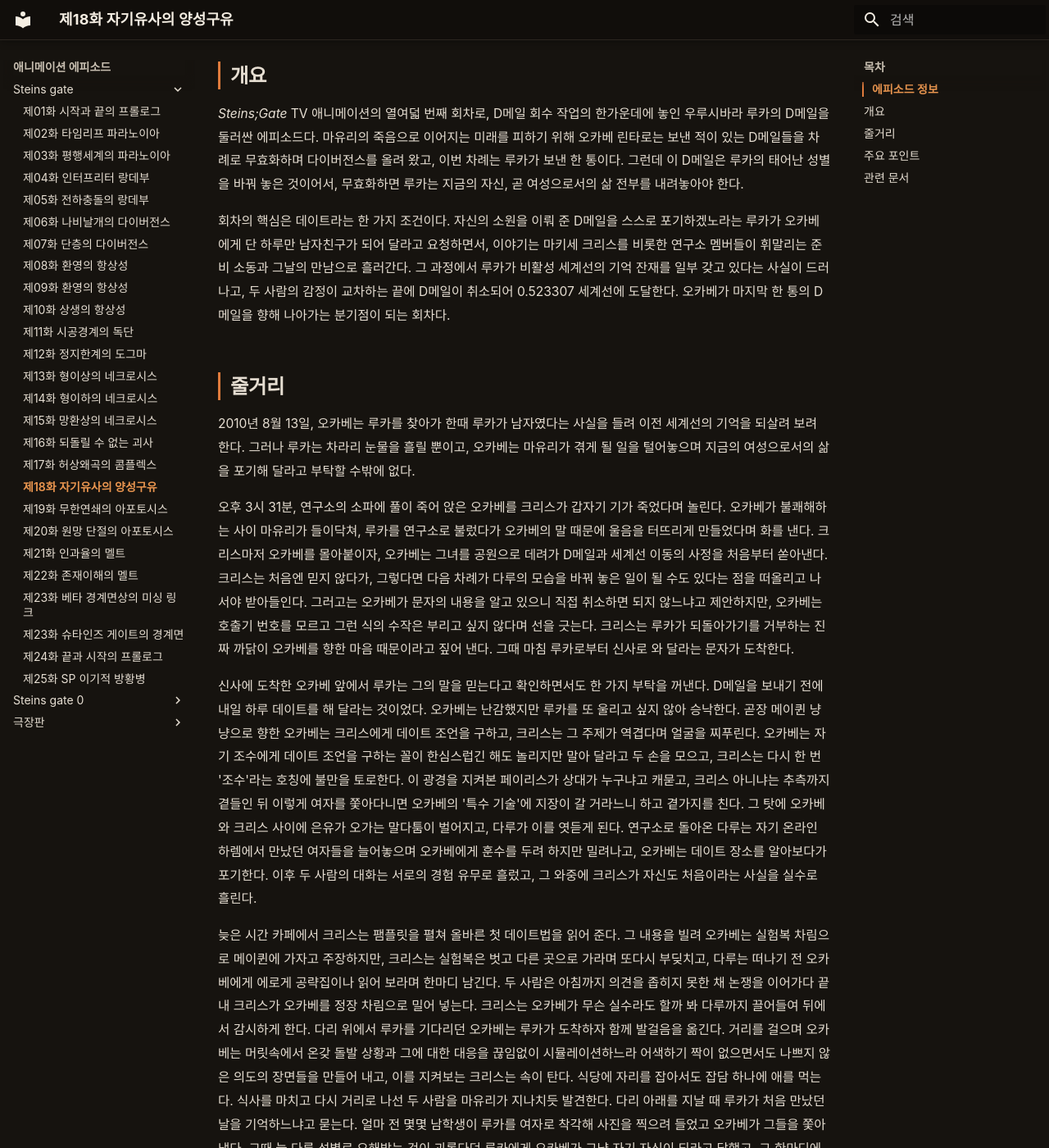
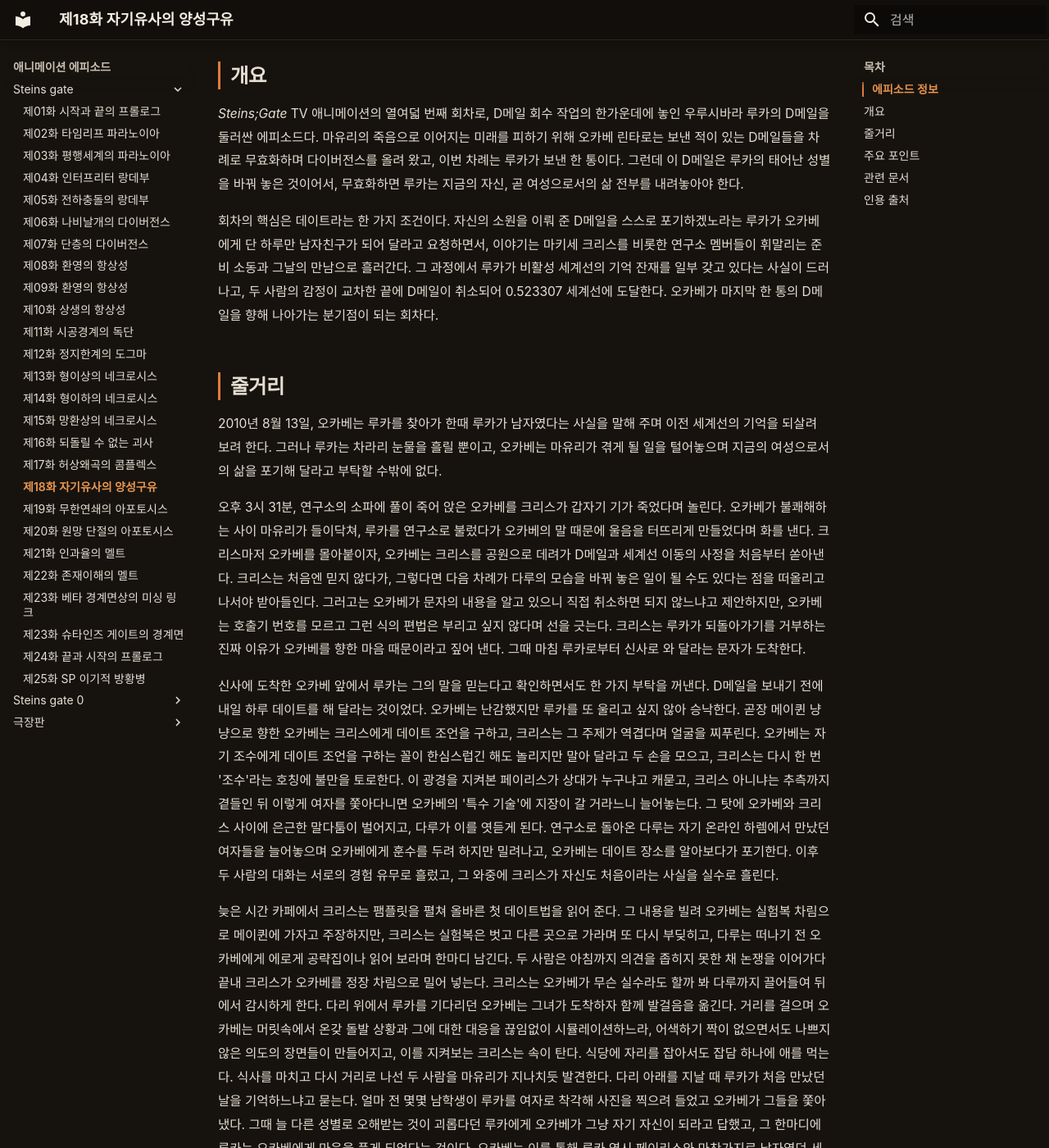
Before and after one commit to sgwiki/sgwiki.github.io, an MkDocs documentation site: the page built from wiki/애니메이션-에피소드/steins-gate/제18화-자기유사의-양성구유.md, in a window 1280 px wide and 1400 px high, scrolled down 1151 px. Shown: the whole window at 82% size. Built offline with MkDocs 1.6.1 and Material for MkDocs 9.7.7, drawn with Linux system fonts in a browser that asks for light colours; some web fonts are replaced; some of the changed text lies outside the part shown.

Commit message:
chore(wiki): 제18화 정비 — 인접 화 표제 정합(허상 왜곡의·무한 연쇄의 아포토시스)·대명사 명시화·어색 관용구 교정·인용 출처 섹션 추가
Co-Authored-By: Claude Opus 4.6 <noreply@anthropic.com>

```diff
--- a/wiki/애니메이션-에피소드/steins-gate/제18화-자기유사의-양성구유.md
+++ b/wiki/애니메이션-에피소드/steins-gate/제18화-자기유사의-양성구유.md
@@ -23,28 +23,28 @@ description: "*Steins;Gate* 본편 제18화. 마유리의 죽음이 수속된
 | 감독 | 오자와 카즈히로 (Kazuhiro Ozawa) |
 | 각본 | 요코타니 마사히로 (Masahiro Yokotani) |
 | 스토리보드 | 오자와 카즈히로 (Kazuhiro Ozawa) |
-| 이전 화 | 제17화: 허상왜곡의 콤플렉스 (Complex of Virtual Image Distortions -Made in Complex-) |
-| 다음 화 | 제19화: 무한연쇄의 아포프토시스 (Infinitely-Chained Apoptosis -Endless Apoptosis-) |
+| 이전 화 | 제17화: 허상 왜곡의 콤플렉스 (Complex of Virtual Image Distortions -Made in Complex-) |
+| 다음 화 | 제19화: 무한 연쇄의 아포토시스 (Infinitely-Chained Apoptosis -Endless Apoptosis-) |
 
 ## 개요
 
 *Steins;Gate* TV 애니메이션의 열여덟 번째 회차로, D메일 회수 작업의 한가운데에 놓인 우루시바라 루카의 D메일을 둘러싼 에피소드다. 마유리의 죽음으로 이어지는 미래를 피하기 위해 오카베 린타로는 보낸 적이 있는 D메일들을 차례로 무효화하며 다이버전스를 올려 왔고, 이번 차례는 루카가 보낸 한 통이다. 그런데 이 D메일은 루카의 태어난 성별을 바꿔 놓은 것이어서, 무효화하면 루카는 지금의 자신, 곧 여성으로서의 삶 전부를 내려놓아야 한다.
 
-회차의 핵심은 데이트라는 한 가지 조건이다. 자신의 소원을 이뤄 준 D메일을 스스로 포기하겠노라는 루카가 오카베에게 단 하루만 남자친구가 되어 달라고 요청하면서, 이야기는 마키세 크리스를 비롯한 연구소 멤버들이 휘말리는 준비 소동과 그날의 만남으로 흘러간다. 그 과정에서 루카가 비활성 세계선의 기억 잔재를 일부 갖고 있다는 사실이 드러나고, 두 사람의 감정이 교차하는 끝에 D메일이 취소되어 0.523307 세계선에 도달한다. 오카베가 마지막 한 통의 D메일을 향해 나아가는 분기점이 되는 회차다.
+회차의 핵심은 데이트라는 한 가지 조건이다. 자신의 소원을 이뤄 준 D메일을 스스로 포기하겠노라는 루카가 오카베에게 단 하루만 남자친구가 되어 달라고 요청하면서, 이야기는 마키세 크리스를 비롯한 연구소 멤버들이 휘말리는 준비 소동과 그날의 만남으로 흘러간다. 그 과정에서 루카가 비활성 세계선의 기억 잔재를 일부 갖고 있다는 사실이 드러나고, 두 사람의 감정이 교차한 끝에 D메일이 취소되어 0.523307 세계선에 도달한다. 오카베가 마지막 한 통의 D메일을 향해 나아가는 분기점이 되는 회차다.
 
 ## 줄거리
 
-2010년 8월 13일, 오카베는 루카를 찾아가 한때 루카가 남자였다는 사실을 들려 이전 세계선의 기억을 되살려 보려 한다. 그러나 루카는 차라리 눈물을 흘릴 뿐이고, 오카베는 마유리가 겪게 될 일을 털어놓으며 지금의 여성으로서의 삶을 포기해 달라고 부탁할 수밖에 없다.
+2010년 8월 13일, 오카베는 루카를 찾아가 한때 루카가 남자였다는 사실을 말해 주며 이전 세계선의 기억을 되살려 보려 한다. 그러나 루카는 차라리 눈물을 흘릴 뿐이고, 오카베는 마유리가 겪게 될 일을 털어놓으며 지금의 여성으로서의 삶을 포기해 달라고 부탁할 수밖에 없다.
 
-오후 3시 31분, 연구소의 소파에 풀이 죽어 앉은 오카베를 크리스가 갑자기 기가 죽었다며 놀린다. 오카베가 불쾌해하는 사이 마유리가 들이닥쳐, 루카를 연구소로 불렀다가 오카베의 말 때문에 울음을 터뜨리게 만들었다며 화를 낸다. 크리스마저 오카베를 몰아붙이자, 오카베는 그녀를 공원으로 데려가 D메일과 세계선 이동의 사정을 처음부터 쏟아낸다. 크리스는 처음엔 믿지 않다가, 그렇다면 다음 차례가 다루의 모습을 바꿔 놓은 일이 될 수도 있다는 점을 떠올리고 나서야 받아들인다. 그러고는 오카베가 문자의 내용을 알고 있으니 직접 취소하면 되지 않느냐고 제안하지만, 오카베는 호출기 번호를 모르고 그런 식의 수작은 부리고 싶지 않다며 선을 긋는다. 크리스는 루카가 되돌아가기를 거부하는 진짜 까닭이 오카베를 향한 마음 때문이라고 짚어 낸다. 그때 마침 루카로부터 신사로 와 달라는 문자가 도착한다.
+오후 3시 31분, 연구소의 소파에 풀이 죽어 앉은 오카베를 크리스가 갑자기 기가 죽었다며 놀린다. 오카베가 불쾌해하는 사이 마유리가 들이닥쳐, 루카를 연구소로 불렀다가 오카베의 말 때문에 울음을 터뜨리게 만들었다며 화를 낸다. 크리스마저 오카베를 몰아붙이자, 오카베는 크리스를 공원으로 데려가 D메일과 세계선 이동의 사정을 처음부터 쏟아낸다. 크리스는 처음엔 믿지 않다가, 그렇다면 다음 차례가 다루의 모습을 바꿔 놓은 일이 될 수도 있다는 점을 떠올리고 나서야 받아들인다. 그러고는 오카베가 문자의 내용을 알고 있으니 직접 취소하면 되지 않느냐고 제안하지만, 오카베는 호출기 번호를 모르고 그런 식의 편법은 부리고 싶지 않다며 선을 긋는다. 크리스는 루카가 되돌아가기를 거부하는 진짜 이유가 오카베를 향한 마음 때문이라고 짚어 낸다. 그때 마침 루카로부터 신사로 와 달라는 문자가 도착한다.
 
-신사에 도착한 오카베 앞에서 루카는 그의 말을 믿는다고 확인하면서도 한 가지 부탁을 꺼낸다. D메일을 보내기 전에 내일 하루 데이트를 해 달라는 것이었다. 오카베는 난감했지만 루카를 또 울리고 싶지 않아 승낙한다. 곧장 메이퀸 냥냥으로 향한 오카베는 크리스에게 데이트 조언을 구하고, 크리스는 그 주제가 역겹다며 얼굴을 찌푸린다. 오카베는 자기 조수에게 데이트 조언을 구하는 꼴이 한심스럽긴 해도 놀리지만 말아 달라고 두 손을 모으고, 크리스는 다시 한 번 '조수'라는 호칭에 불만을 토로한다. 이 광경을 지켜본 페이리스가 상대가 누구냐고 캐묻고, 크리스 아니냐는 추측까지 곁들인 뒤 이렇게 여자를 쫓아다니면 오카베의 '특수 기술'에 지장이 갈 거라느니 하고 곁가지를 친다. 그 탓에 오카베와 크리스 사이에 은유가 오가는 말다툼이 벌어지고, 다루가 이를 엿듣게 된다. 연구소로 돌아온 다루는 자기 온라인 하렘에서 만났던 여자들을 늘어놓으며 오카베에게 훈수를 두려 하지만 밀려나고, 오카베는 데이트 장소를 알아보다가 포기한다. 이후 두 사람의 대화는 서로의 경험 유무로 흘렀고, 그 와중에 크리스가 자신도 처음이라는 사실을 실수로 흘린다.
+신사에 도착한 오카베 앞에서 루카는 그의 말을 믿는다고 확인하면서도 한 가지 부탁을 꺼낸다. D메일을 보내기 전에 내일 하루 데이트를 해 달라는 것이었다. 오카베는 난감했지만 루카를 또 울리고 싶지 않아 승낙한다. 곧장 메이퀸 냥냥으로 향한 오카베는 크리스에게 데이트 조언을 구하고, 크리스는 그 주제가 역겹다며 얼굴을 찌푸린다. 오카베는 자기 조수에게 데이트 조언을 구하는 꼴이 한심스럽긴 해도 놀리지만 말아 달라고 두 손을 모으고, 크리스는 다시 한 번 '조수'라는 호칭에 불만을 토로한다. 이 광경을 지켜본 페이리스가 상대가 누구냐고 캐묻고, 크리스 아니냐는 추측까지 곁들인 뒤 이렇게 여자를 쫓아다니면 오카베의 '특수 기술'에 지장이 갈 거라느니 늘어놓는다. 그 탓에 오카베와 크리스 사이에 은근한 말다툼이 벌어지고, 다루가 이를 엿듣게 된다. 연구소로 돌아온 다루는 자기 온라인 하렘에서 만났던 여자들을 늘어놓으며 오카베에게 훈수를 두려 하지만 밀려나고, 오카베는 데이트 장소를 알아보다가 포기한다. 이후 두 사람의 대화는 서로의 경험 유무로 흘렀고, 그 와중에 크리스가 자신도 처음이라는 사실을 실수로 흘린다.
 
-늦은 시간 카페에서 크리스는 팸플릿을 펼쳐 올바른 첫 데이트법을 읽어 준다. 그 내용을 빌려 오카베는 실험복 차림으로 메이퀸에 가자고 주장하지만, 크리스는 실험복은 벗고 다른 곳으로 가라며 또다시 부딪치고, 다루는 떠나기 전 오카베에게 에로게 공략집이나 읽어 보라며 한마디 남긴다. 두 사람은 아침까지 의견을 좁히지 못한 채 논쟁을 이어가다 끝내 크리스가 오카베를 정장 차림으로 밀어 넣는다. 크리스는 오카베가 무슨 실수라도 할까 봐 다루까지 끌어들여 뒤에서 감시하게 한다. 다리 위에서 루카를 기다리던 오카베는 루카가 도착하자 함께 발걸음을 옮긴다. 거리를 걸으며 오카베는 머릿속에서 온갖 돌발 상황과 그에 대한 대응을 끊임없이 시뮬레이션하느라 어색하기 짝이 없으면서도 나쁘지 않은 의도의 장면들을 만들어 내고, 이를 지켜보는 크리스는 속이 탄다. 식당에 자리를 잡아서도 잡담 하나에 애를 먹는다. 식사를 마치고 다시 거리로 나선 두 사람을 마유리가 지나치듯 발견한다. 다리 아래를 지날 때 루카가 처음 만났던 날을 기억하느냐고 묻는다. 얼마 전 몇몇 남학생이 루카를 여자로 착각해 사진을 찍으려 들었고 오카베가 그들을 쫓아냈다. 그때 늘 다른 성별로 오해받는 것이 괴롭다던 루카에게 오카베가 그냥 자기 자신이 되라고 답했고, 그 한마디에 루카는 오카베에게 마음을 품게 되었다는 것이다. 오카베는 이를 통해 루카 역시 페이리스와 마찬가지로 남자였던 세계선의 기억을 일부 간직하고 있음을 깨닫는다.
+늦은 시간 카페에서 크리스는 팸플릿을 펼쳐 올바른 첫 데이트법을 읽어 준다. 그 내용을 빌려 오카베는 실험복 차림으로 메이퀸에 가자고 주장하지만, 크리스는 실험복은 벗고 다른 곳으로 가라며 또 다시 부딪히고, 다루는 떠나기 전 오카베에게 에로게 공략집이나 읽어 보라며 한마디 남긴다. 두 사람은 아침까지 의견을 좁히지 못한 채 논쟁을 이어가다 끝내 크리스가 오카베를 정장 차림으로 밀어 넣는다. 크리스는 오카베가 무슨 실수라도 할까 봐 다루까지 끌어들여 뒤에서 감시하게 한다. 다리 위에서 루카를 기다리던 오카베는 그녀가 도착하자 함께 발걸음을 옮긴다. 거리를 걸으며 오카베는 머릿속에서 온갖 돌발 상황과 그에 대한 대응을 끊임없이 시뮬레이션하느라, 어색하기 짝이 없으면서도 나쁘지 않은 의도의 장면들이 만들어지고, 이를 지켜보는 크리스는 속이 탄다. 식당에 자리를 잡아서도 잡담 하나에 애를 먹는다. 식사를 마치고 다시 거리로 나선 두 사람을 마유리가 지나치듯 발견한다. 다리 아래를 지날 때 루카가 처음 만났던 날을 기억하느냐고 묻는다. 얼마 전 몇몇 남학생이 루카를 여자로 착각해 사진을 찍으려 들었고 오카베가 그들을 쫓아냈다. 그때 늘 다른 성별로 오해받는 것이 괴롭다던 루카에게 오카베가 그냥 자기 자신이 되라고 답했고, 그 한마디에 루카는 오카베에게 마음을 품게 되었다는 것이다. 오카베는 이를 통해 루카 역시 페이리스와 마찬가지로 남자였던 세계선의 기억을 일부 간직하고 있음을 깨닫는다.
 
 그날 저녁 오카베가 루카를 집까지 바래다 주자, 루카는 그 데이트가 자신에겐 전부였다고 고마워한다. 그러고는 약속한 호출기 번호를 건네고 달려간다. 다루와 크리스가 D메일을 작성하는 동안 오카베의 기색은 또 가라앉는다. 마유리가 찾아와 루카가 누군가와 데이트를 했는데 옷차림 때문에 오카베를 알아보지 못했다고 무심코 전한다. 그제야 오카베는 루카에게 제대로 된 데이트를 시켜 주지 못했다는 사실을 뼈저리게 깨닫고, 곧장 실험복을 걸치고 되돌아가 밤늦도록 두 사람이 늘 하던 일들을 함께 채운다. 모든 것이 끝난 뒤 루카는 어렸을 때 IBN 5100을 넘어뜨려 망가뜨렸고, 그것이 지금 이 상황의 시초가 되었다고 털어놓는다. 실망한 오카베에게 작별을 고한 루카는 돌연 뒤에서 그를 끌어안고 펑펑 운다. 자신은 정말로 남자로 돌아가고 싶지 않다고, 자신에게 동성애는 금기이고 어차피 이날의 일은 기억하지 못할 테니까. 오카베는 자기가 잊지 않겠다고, 그것으로 충분하다고 약속한다.
 
-D메일이 발송되고 다이버전스 미터의 수치는 다시 오른다. 오카베는 장작을 나르는 루카를 발견하고 자신을 좋아하느냐고 물어 보지만, 루카는 애써 감추려 들고 오카베는 일이 제대로 맞아떨어졌음을 확인한다. 이제 남은 마지막 D메일을 향해, 오카베는 다음 걸음을 내딛는다.
+D메일이 발송되고 다이버전스 미터의 수치는 다시 오른다. 오카베는 장작을 나르는 루카를 발견하고 자신을 좋아하느냐고 물어보지만, 루카는 애써 감추려 들고 오카베는 일이 제대로 맞아떨어졌음을 확인한다. 이제 남은 마지막 D메일을 향해, 오카베는 다음 걸음을 내딛는다.
 
 ## 주요 포인트
 
@@ -77,3 +77,5 @@ D메일이 발송되고 다이버전스 미터의 수치는 다시 오른다.
 - [0.523307 세계선 (루카 D메일 취소)](../../세계선/0.523307-세계선-루카-D메일-취소.md)
 - [알파 어트랙터 필드](../../세계선/알파-어트랙터-필드.md)
 - [슈타인즈 게이트 2011년 TV 애니메이션](../../lore/슈타인즈-게이트-2011년-TV-애니메이션.md)
+
+## 인용 출처
```
